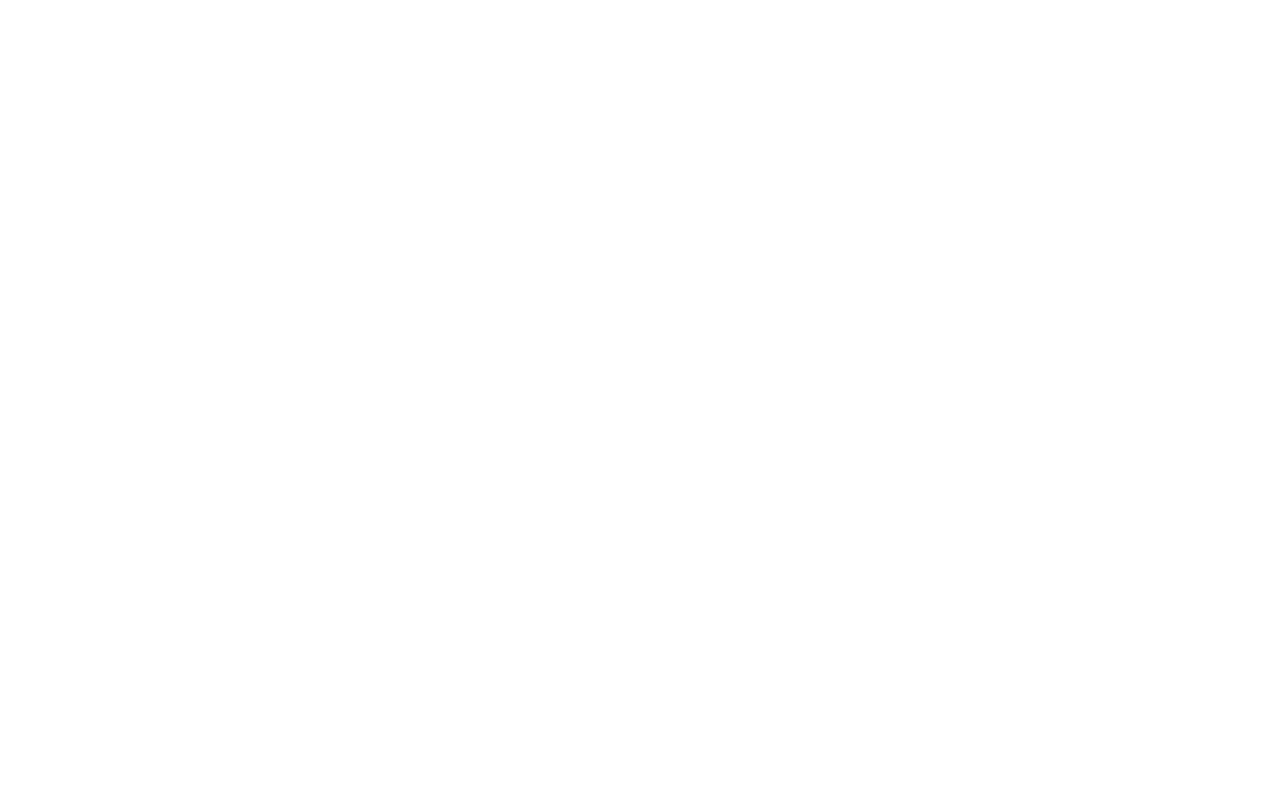
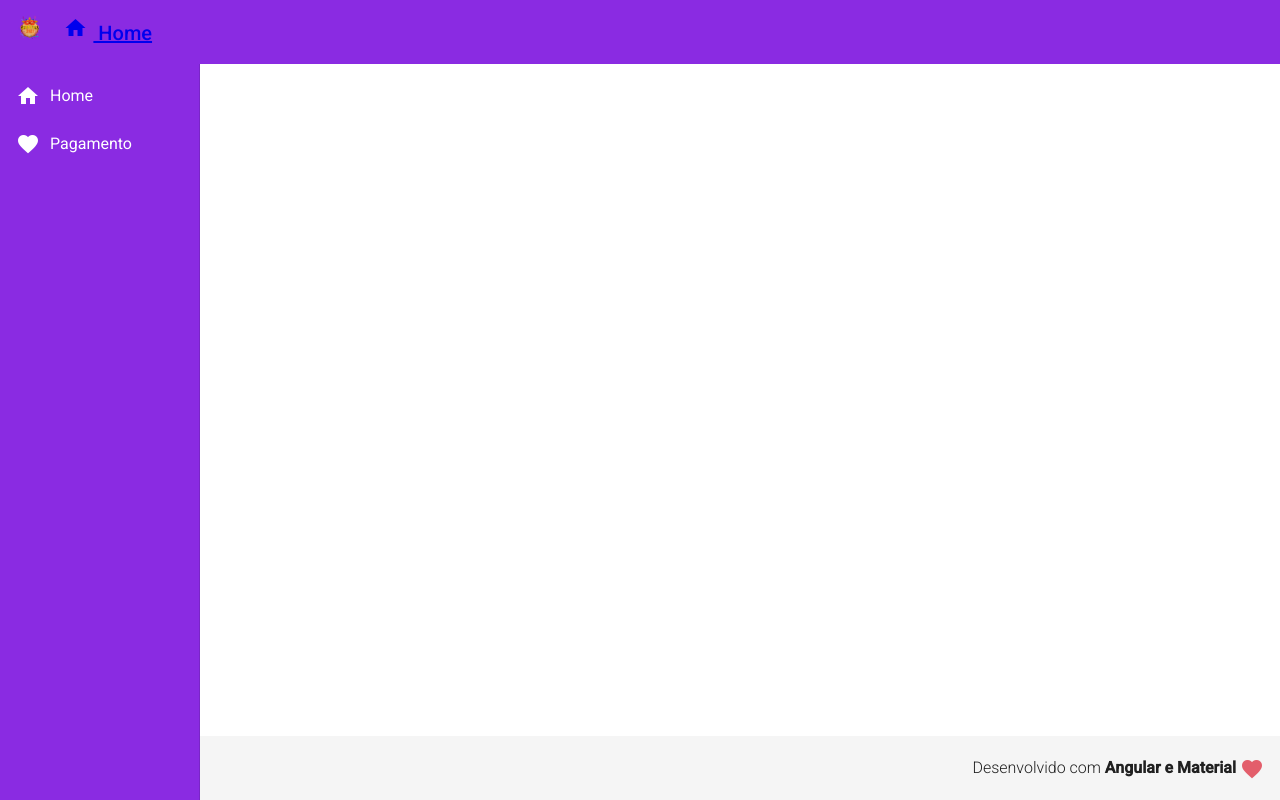
Before and after one commit to caiogomesxx/Angular, an Angular app in the folder frontend/: page / in a window 1280 px wide. Built offline with nearby package versions, Linux system fonts and the light colour scheme.

Commit message:
Update header.component.html

```diff
--- a/frontend/src/app/components/template/header/header.component.html
+++ b/frontend/src/app/components/template/header/header.component.html
@@ -5,9 +5,11 @@
         </a>
     </span>
     <span class="title-group">
-<a>
+<a routerLink="/">
     <i class="material-icons">
         home
     </i>
+    Home
 </a>
+</span>
 </mat-toolbar>
```
